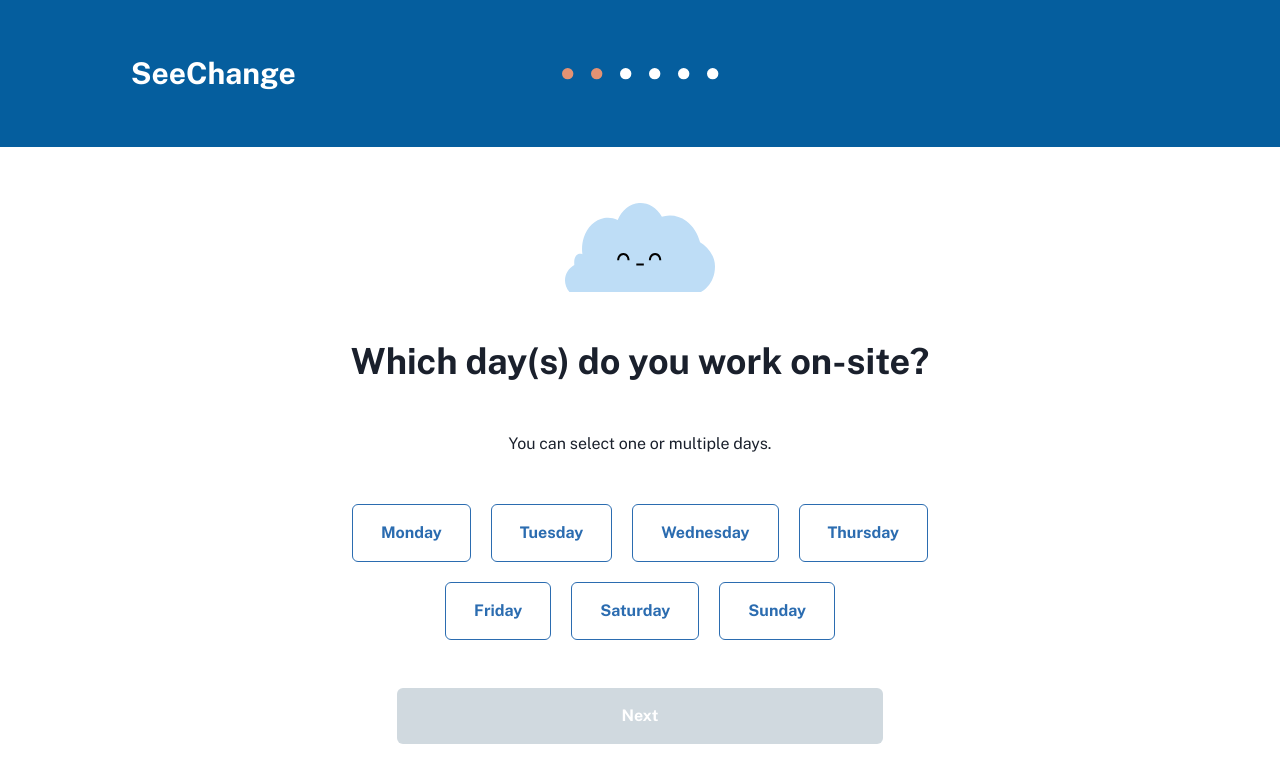
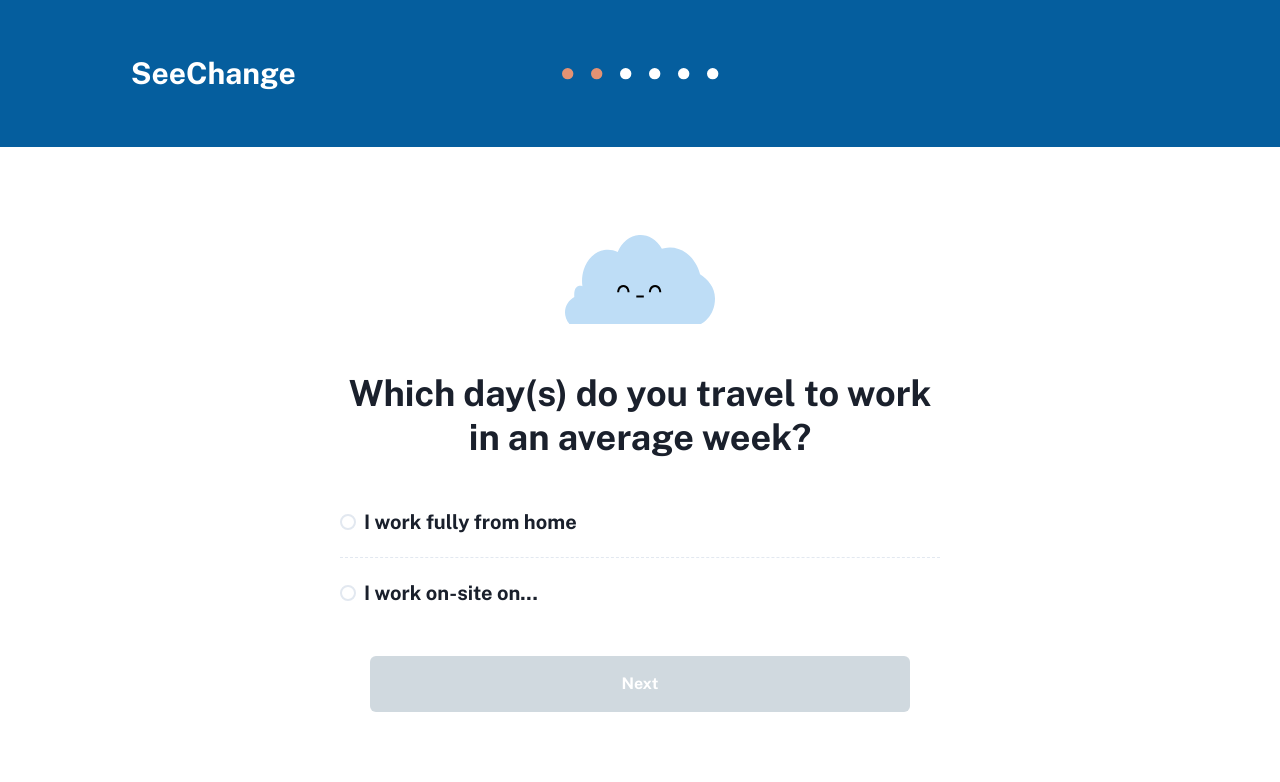
Before and after one commit to CodeforAustralia/council-emissions-calculator, a Next.js app: page /form/Question2 in a window 1280 px wide. Shown: the top 782 px of the page. Built offline with nearby package versions, Linux system fonts and the light colour scheme.

Commit message:
Question2 Flow E, message from E2

```diff
--- a/components/Layout/Layout.jsx
+++ b/components/Layout/Layout.jsx
@@ -59,7 +59,7 @@ export function Header({ isText, Progress }) {
 export function Content({ children }) {
   return (
     <Flex alignItems="center" minHeight={[`calc(100vh - ${titleBarHeightMob})`, `calc(100vh - ${titleBarHeightDesk})`] } pos="relative" py={5}>
-      <Container centerContent maxW="container.sm">
+      <Container centerContent maxW="container.sm" p={5}>
         {children}
       </Container>
     </Flex>
--- a/components/LinkButton/LinkButton.jsx
+++ b/components/LinkButton/LinkButton.jsx
@@ -2,16 +2,28 @@ import Link from "next/link";
 import { Button, Text } from "@chakra-ui/react";
 import BackArrow from "../../public/images/back-arrow.svg";
 
-export default function LinkButton({ children, href, onClick, disabled, variant }) {
+export default function LinkButton({ children, href, onClick, disabled, variant = "solid" }) {
   return (
     <Link href={href} passHref>
       <Button
-        mt={8}
-        px="12"
-        colorScheme="blue"
+        w={["90vw", "90%"]}
+        mt={12}
+        p={7}
+        color="#fff"
+        bg="#044B7F"
+        variant={variant}
+        _hover={{
+          bg:"var(--chakra-colors-blue-500)"
+        }}
+        _disabled={{
+          bg:"#D0D9DF",
+          _hover:{
+            cursor:"not-allowed",
+            bg:"#D0D9DF"
+          }
+        }}
+        onClick={onClick}
         disabled={disabled}
-        onClick={onClick}
-        variant={ variant || "solid" }
       >
         {children}
       </Button>
--- a/pages/form/Question2.jsx
+++ b/pages/form/Question2.jsx
@@ -5,25 +5,34 @@ import {
   Button,
   Heading,
   Text,
+  Radio,
+  RadioGroup,
+  Collapse,
+  Box,
 } from "@chakra-ui/react";
+import { useDisclosure } from "@chakra-ui/hooks";
 import Layout from "../../components/Layout/Layout";
 import useForm from "../../components/FormProvider";
 import { daysOfWeek, modesOfTransport } from "../../utils/constants";
 import Q2Progress from "../../public/images/progress-bar/q2-progress-dots.svg";
 import Q2Cloud from "../../public/images/clouds/cloud-q2.svg";
-import { BackButton, ContinueButton } from "../../components/LinkButton/LinkButton";
+import LinkButton, { BackButton, ContinueButton } from "../../components/LinkButton/LinkButton";
+
+const WFH = "work from home";
+const ON_SITE = "on-site";
 
 export default function Question2() {
   const { answers, setAnswers } = useForm();
   const [daysSelected, setDaysSelected] = useState([]);
+  const [workMode, setWorkMode] = useState(null);
   // const [selectedMode, setSelectedMode] = useState(answers.mainTransportMode || "");
 
-  const saveAnswers = () => setAnswers(prev => ({ ...prev, mainTransportMode: selectedMode }));
+  const saveAnswers = () => {
+    const onSiteDays = (workMode === ON_SITE) ? daysSelected : [];
+    setAnswers(prev => ({ ...prev, onSiteDays: onSiteDays }));
+  }
 
-  // check if user is working from home (i.e., never travelling to the office)
-  let isWFH = answers.week.every(day => day !== 'office');
-
-  const clickHandler = function (e) {
+  const dayClickHandler = function (e) {
     console.log(e.target.value);
     let selected = daysSelected;
     if (selected.includes(e.target.value)) {
@@ -38,23 +47,46 @@ export default function Question2() {
     <Layout isText={true} Progress={Q2Progress}>
       <Q2Cloud />
 
-      <Heading as="h1" mt={12} textAlign="center">
-        Which day(s) do you work on-site?
+      <Heading as="h1" mt={12} fontSize={[26, 36]} fontWeight={700} textAlign="center">
+        Which day(s) do you travel to work in an average week?
       </Heading>
 
-      <Text mt={12}>
-        You can select one or multiple days.
+      <RadioGroup mt={12} w="100%" textAlign="left" onChange={e => setWorkMode(e)}>
+        <Radio mb={5} name={WFH} id={WFH} value={WFH}>
+          <Text fontSize={[18, 20]} fontWeight={700}>
+            I work fully from home
+          </Text>
+        </Radio>
+
+        <Collapse in={workMode === WFH}>
+            <Text mb={5} fontSize={[15, 17]} px="20px" py="12px" color="#155724" bg="#D4EDDA">
+              We will use the information of the following two questions to calculate the emissions you save by working at home.
+            </Text>
+        </Collapse>
+
+        <hr style={{borderTop: "1px dashed var(--chakra-colors-gray-200)"}} />
+
+        <Radio mt={5} name={ON_SITE} id={ON_SITE} value={ON_SITE}>
+          <Text fontSize={[18, 20]} fontWeight={700}>
+            I work on-site on...
+          </Text>
+        </Radio>
+      </RadioGroup>
+
+      <Collapse in={workMode === ON_SITE}>
+        <Text mt={5} fontSize={17} fontWeight={500}>
+          You can multiple
         </Text>
 
-      <Wrap justify="center" spacing={5} mt={12}>
+        <Wrap justify="left" spacing={[5, 2]} mt={2}>
           {daysOfWeek.map(day => (
             <WrapItem key={day} justifyContent="center">
               <Button
-              w={["80vw", "100%"]}
-              p={7}
+                w={["90vw", "144px"]}
+                h="55px"
                 variant={[...daysSelected].includes(day) ? "solid" : "outline"}
                 colorScheme="blue"
-              onClick={clickHandler}
+                onClick={dayClickHandler}
                 value={day}
               >
                 {day}
@@ -62,27 +94,16 @@ export default function Question2() {
             </WrapItem>
           ))}
         </Wrap>
+      </Collapse>
 
-      <Button
-        w={["80vw", "80%"]}
-        mt={12}
-        p={7}
-        color="#fff"
-        bg="#044B7F"
-        _hover={{
-          bg:"var(--chakra-colors-blue-500)"
-        }}
-        _disabled={{
-          bg:"#D0D9DF",
-          _hover:{
-            cursor:"not-allowed",
-            bg:"#D0D9DF"
-          }
-        }}
-        disabled={daysSelected.length === 0}
+      <LinkButton
+        href="/form/Question3"
+        onClick={saveAnswers}
+        disabled={!(workMode === WFH || (workMode === ON_SITE && daysSelected.length > 0))}
       >
         Next
-      </Button>
+      </LinkButton>
+
     </Layout>
   );
 }
```
Lines whose indentation alone changed are shown as unchanged.
